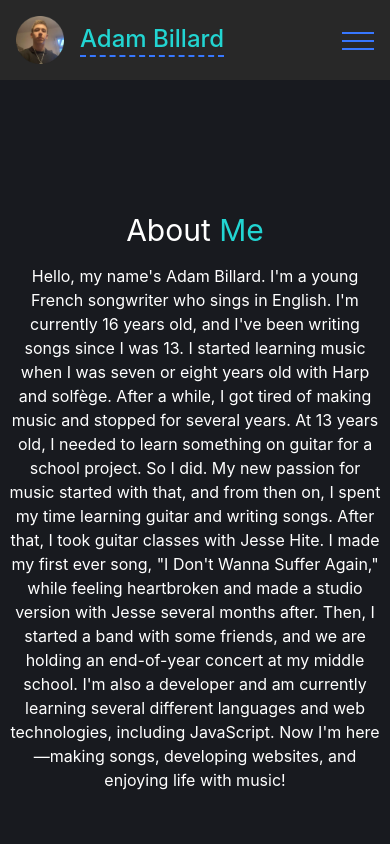
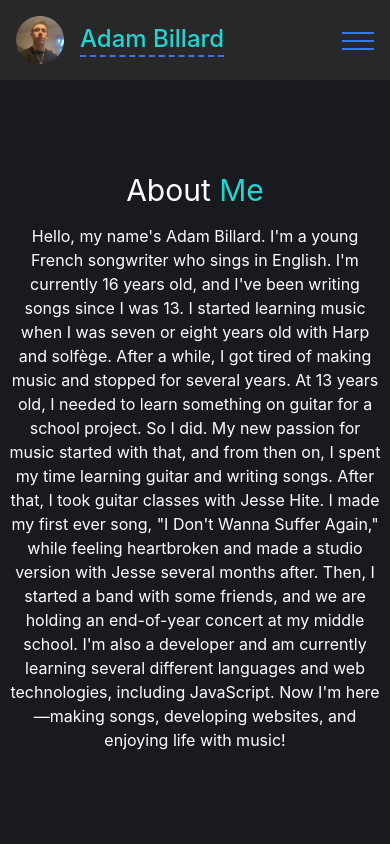
Before and after one commit to TheDogHusky/music, a Nuxt app: page /about in a window 390 px wide. Shown: the top 844 px of the page. Built offline with nearby package versions, Linux system fonts and the light colour scheme; a web font is replaced by a local one.

Commit message:
fix: main container height on mobile on the about page

```diff
--- a/pages/about.vue
+++ b/pages/about.vue
@@ -3,7 +3,7 @@
 </script>
 
 <template>
-    <main class="flex flex-col h-main items-center px-2 md:p-0 justify-center w-full text-white h-screen bg-bunker-950 gap-5">
+    <main class="flex flex-col h-main items-center p-2 justify-center w-full text-white min-h-screen bg-bunker-950 gap-5">
         <div class="flex flex-col gap-2 items-center justify-center">
             <h1 class="group" data-aos-easing="ease-in-out" data-aos="fade-down" data-aos-duration="500">About <span class="special">Me</span></h1>
             <p class="text-center text-base sm:text-lg w-auto md:text-2xl md:w-2xl" data-aos-easing="ease-in-out" data-aos="fade-right" data-aos-delay="100" data-aos-duration="500">Hello, my name's Adam Billard. I'm a young French songwriter who sings in English. I'm currently 16 years old, and I've been writing songs since I was 13. I started learning music when I was seven or eight years old with Harp and solfège. After a while, I got tired of making music and stopped for several years. At 13 years old, I needed to learn something on guitar for a school project. So I did. My new passion for music started with that, and from then on, I spent my time learning guitar and writing songs. After that, I took guitar classes with Jesse Hite. I made my first ever song, "I Don't Wanna Suffer Again," while feeling heartbroken and made a studio version with Jesse several months after. Then, I started a band with some friends, and we are holding an end-of-year concert at my middle school. I'm also a developer and am currently learning several different languages and web technologies, including JavaScript. Now I'm here—making songs, developing websites, and enjoying life with music!</p>
```
